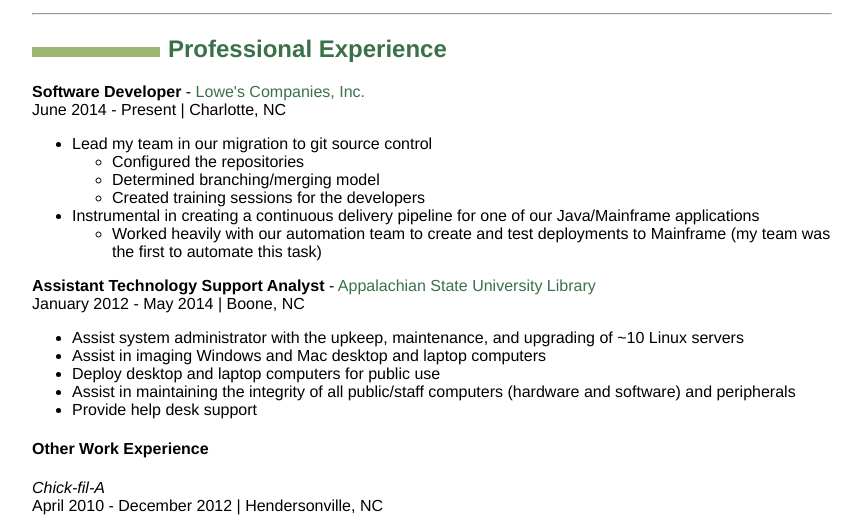
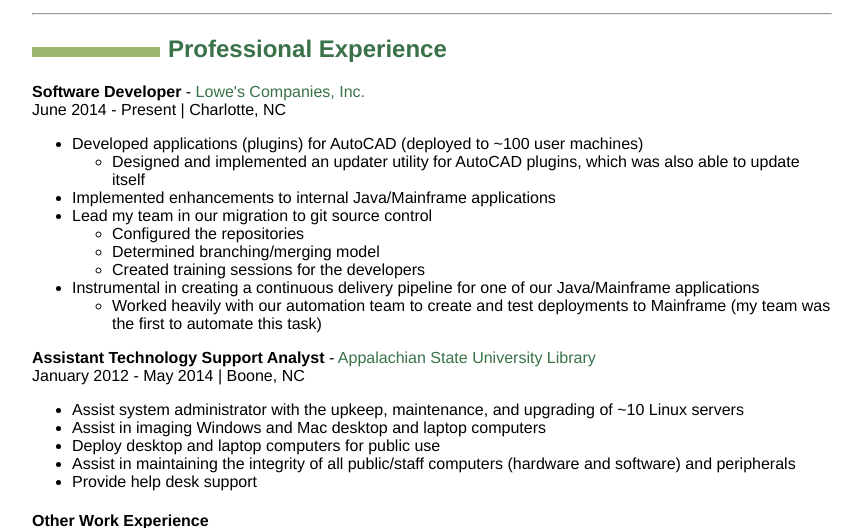
Before and after one commit to sbennett1990/Resume, a plain HTML site: page index.html in a window 1280 px wide. Shown: the part 202-730 px from the top of the page, without its empty margins (208-1071 px from the left). Drawn offline with Linux system fonts and the light colour scheme.

Commit message:
Add more to lowe's job

```diff
--- a/index.html
+++ b/index.html
@@ -117,6 +117,11 @@ Email: scottb () fastmail ! com<br />
 <p><strong>Software Developer</strong> - <a href="http://www.lowes.com/">Lowe's Companies, Inc.</a><br />
 June 2014 - Present | Charlotte, NC</p>
 <ul>
+<li>Developed applications (plugins) for AutoCAD (deployed to ~100 user machines)
+<ul>
+<li>Designed and implemented an updater utility for AutoCAD plugins, which was also able to update itself</li>
+</ul></li>
+<li>Implemented enhancements to internal Java/Mainframe applications</li>
 <li>Lead my team in our migration to git source control
 <ul>
 <li>Configured the repositories</li>
```
